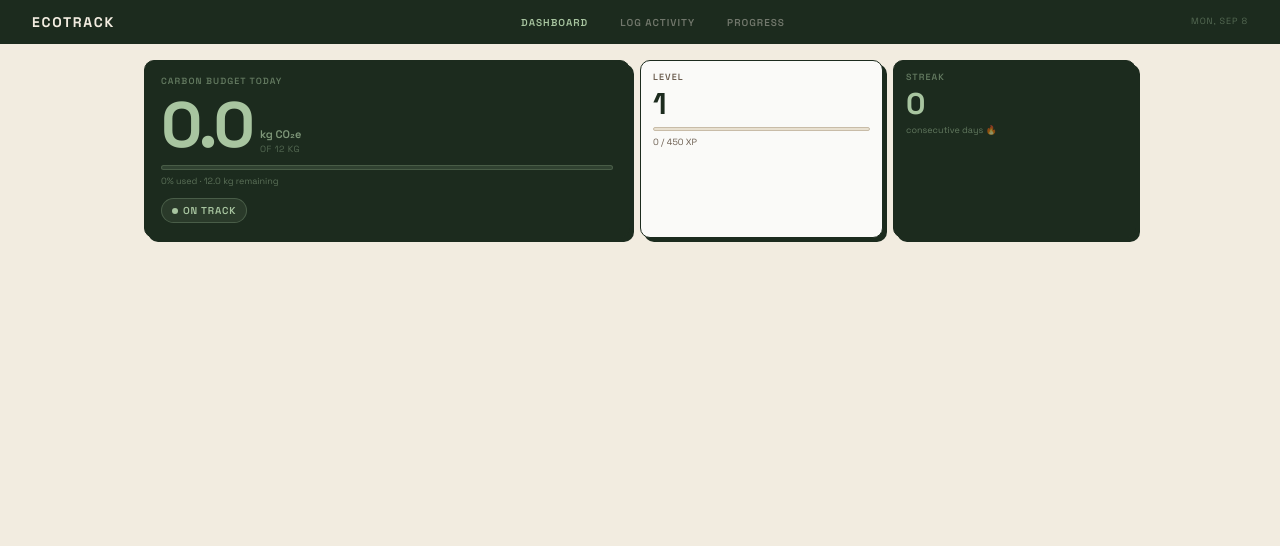
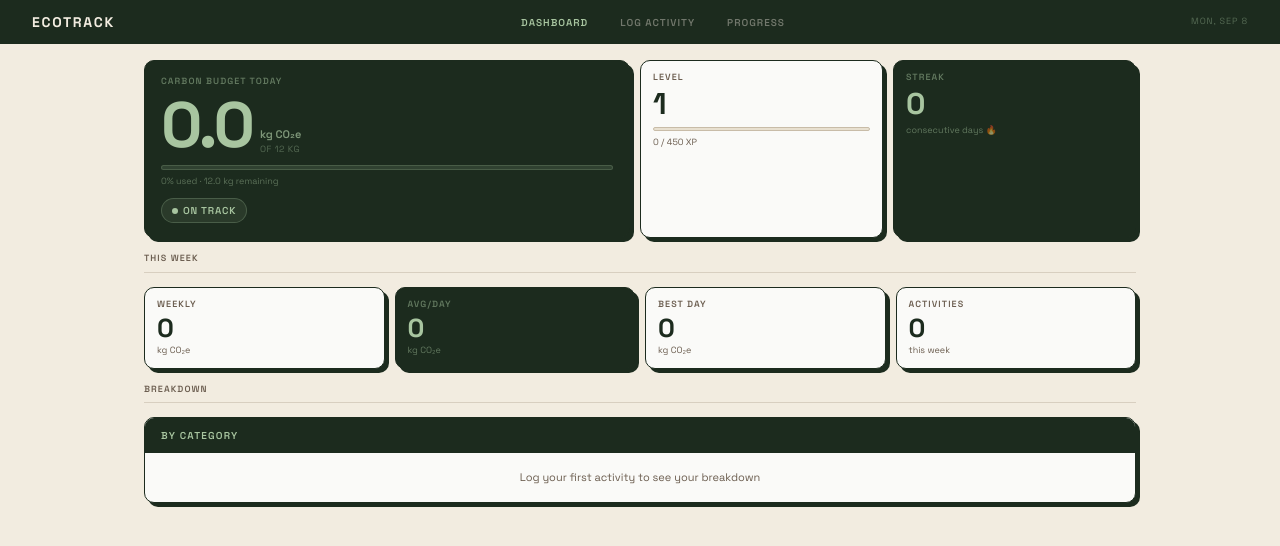
Before and after one commit to aritheboss18785/ecotrack-ai, a React (Vite) app: page / in a window 1280 px wide. Shown: the top 546 px of the page. Built offline with nearby package versions, Linux system fonts and the light colour scheme.

Commit message:
feat: Dashboard weekly stats grid and category breakdown tile

```diff
--- a/src/components/features/Dashboard.tsx
+++ b/src/components/features/Dashboard.tsx
@@ -118,6 +118,22 @@ export function Dashboard({ activities }: DashboardProps) {
 
   const gamificationStats = calculateGamificationStats();
 
+  const weeklyActivityCount = activities.filter(a => {
+    const actDate = new Date(a.date + 'T00:00:00');
+    const weekAgo = new Date();
+    weekAgo.setDate(weekAgo.getDate() - 7);
+    weekAgo.setHours(0, 0, 0, 0);
+    return actDate >= weekAgo;
+  }).length;
+
+  const categoryDotColors: Record<string, string> = {
+    transport: '#d4e8d4',
+    food:      '#e8d4c4',
+    energy:    '#e8e4c4',
+    shopping:  '#d4d4e8',
+    waste:     '#e8d4d4',
+  };
+
   return (
     <div className="min-h-screen bg-parchment font-sans">
       <div className="p-4 flex flex-col gap-[14px] animate-craft-fade-in max-w-5xl mx-auto">
@@ -217,8 +233,80 @@ export function Dashboard({ activities }: DashboardProps) {
           </div>
         </div>
 
-        {/* weekly stats — added in Task 4 */}
-        {/* category breakdown — added in Task 4 */}
+        {/* ── Section label ── */}
+        <div className="craft-label border-b border-[#d8cfc0] pb-[6px]">This week</div>
+
+        {/* ── Weekly stats tiles ── */}
+        <div className="grid grid-cols-3 md:grid-cols-4 gap-[10px]">
+          <div className="tile tile-hover p-[10px_12px]">
+            <div className="craft-label">Weekly</div>
+            <div className="text-[26px] font-bold text-forest leading-none mt-1" style={{ letterSpacing: '-0.04em' }}>
+              {weeklyData.total}
+            </div>
+            <div className="text-[9px] text-bark mt-[3px]">kg CO₂e</div>
+          </div>
+          <div className="tile tile-forest tile-hover p-[10px_12px]">
+            <div className="craft-label" style={{ color: 'rgba(168,197,160,0.5)' }}>Avg/day</div>
+            <div className="text-[26px] font-bold text-forest-light leading-none mt-1" style={{ letterSpacing: '-0.04em' }}>
+              {weeklyData.average}
+            </div>
+            <div className="text-[9px] mt-[3px]" style={{ color: 'rgba(168,197,160,0.5)' }}>kg CO₂e</div>
+          </div>
+          <div className="tile tile-hover p-[10px_12px]">
+            <div className="craft-label">Best day</div>
+            <div className="text-[26px] font-bold text-forest leading-none mt-1" style={{ letterSpacing: '-0.04em' }}>
+              {weeklyData.bestDay}
+            </div>
+            <div className="text-[9px] text-bark mt-[3px]">kg CO₂e</div>
+          </div>
+          <div className="hidden md:block tile tile-hover p-[10px_12px]">
+            <div className="craft-label">Activities</div>
+            <div className="text-[26px] font-bold text-forest leading-none mt-1" style={{ letterSpacing: '-0.04em' }}>
+              {weeklyActivityCount}
+            </div>
+            <div className="text-[9px] text-bark mt-[3px]">this week</div>
+          </div>
+        </div>
+
+        {/* ── Category breakdown ── */}
+        <div className="craft-label border-b border-[#d8cfc0] pb-[6px]">Breakdown</div>
+
+        <div className="tile overflow-hidden">
+          <div className="bg-forest px-[16px] py-[10px] text-[10px] font-semibold uppercase tracking-[0.12em] text-forest-light">
+            By Category
+          </div>
+          {categoryData.length === 0 ? (
+            <div className="p-[16px] text-[11px] text-bark text-center">
+              Log your first activity to see your breakdown
+            </div>
+          ) : (
+            <div className="p-0">
+              {categoryData.map((cat) => (
+                <div
+                  key={cat.name}
+                  className="flex items-center gap-[10px] px-[16px] py-[8px] border-b border-[#ede7da] last:border-b-0"
+                >
+                  <div
+                    className="w-[8px] h-[8px] rounded-sm flex-shrink-0"
+                    style={{
+                      background: categoryDotColors[cat.name.toLowerCase()] ?? '#e0d8cc',
+                      border: '1.5px solid #1c2b1e',
+                    }}
+                  />
+                  <span className="text-[11px] font-medium text-forest flex-1">{cat.name}</span>
+                  <div className="w-[80px] h-[4px] bg-[#ede7da] rounded-sm overflow-hidden">
+                    <div
+                      className="h-full bg-forest rounded-sm transition-[width] duration-[600ms] ease-out"
+                      style={{ width: `${cat.value}%` }}
+                    />
+                  </div>
+                  <span className="text-[11px] font-semibold text-forest w-[28px] text-right">{cat.value}%</span>
+                </div>
+              ))}
+            </div>
+          )}
+        </div>
+
         {/* weekly trend — added in Task 5 */}
         {/* activity breakdown — added in Task 5 */}
         {/* recent activities — added in Task 5 */}
```
